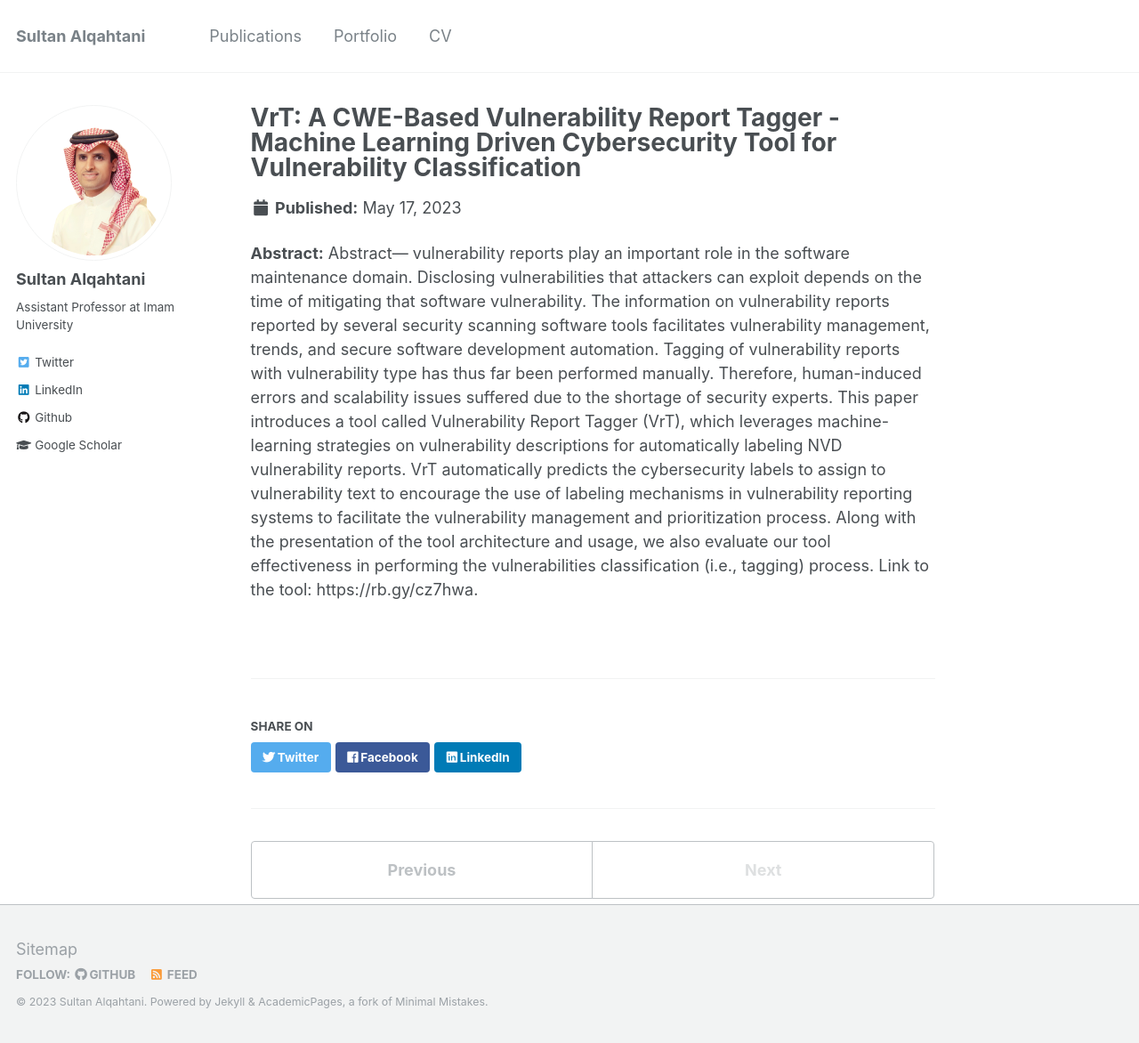
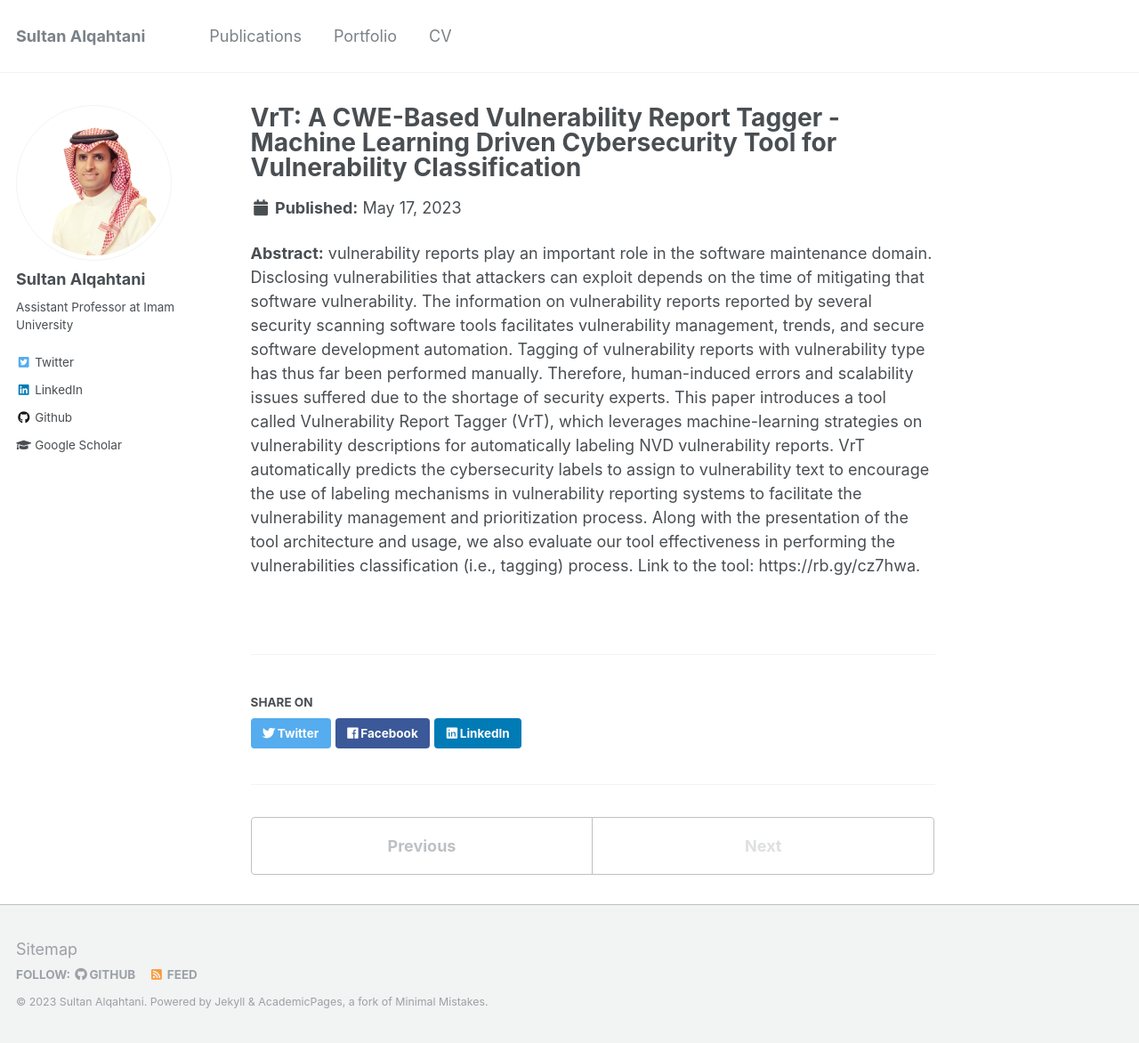
Before and after one commit to isultane/isultane.github.io, a Jekyll site: the page built from _publications/12-alshaya_SVM2023.md, in a window 1280 px wide and 1172 px high. Shown: the whole window at 89% size. Built offline with Jekyll 4.4.1, drawn with Linux system fonts in a browser that asks for light colours; some of the changed lines change nothing that is shown.

Commit message:
updated the file

```diff
--- a/_publications/12-alshaya_SVM2023.md
+++ b/_publications/12-alshaya_SVM2023.md
@@ -11,11 +11,11 @@
 date: 2023-05-17
 doiurl:
 
-paperurl: TBC
+paperurl: ./files/svm2023_vrt tool.pdf
 notes:
 ---
 
-**Abstract:** Abstract— vulnerability reports play an important role in
+**Abstract:** vulnerability reports play an important role in
 the software maintenance domain. Disclosing vulnerabilities
 that attackers can exploit depends on the time of mitigating that
 software vulnerability. The information on vulnerability reports
```
